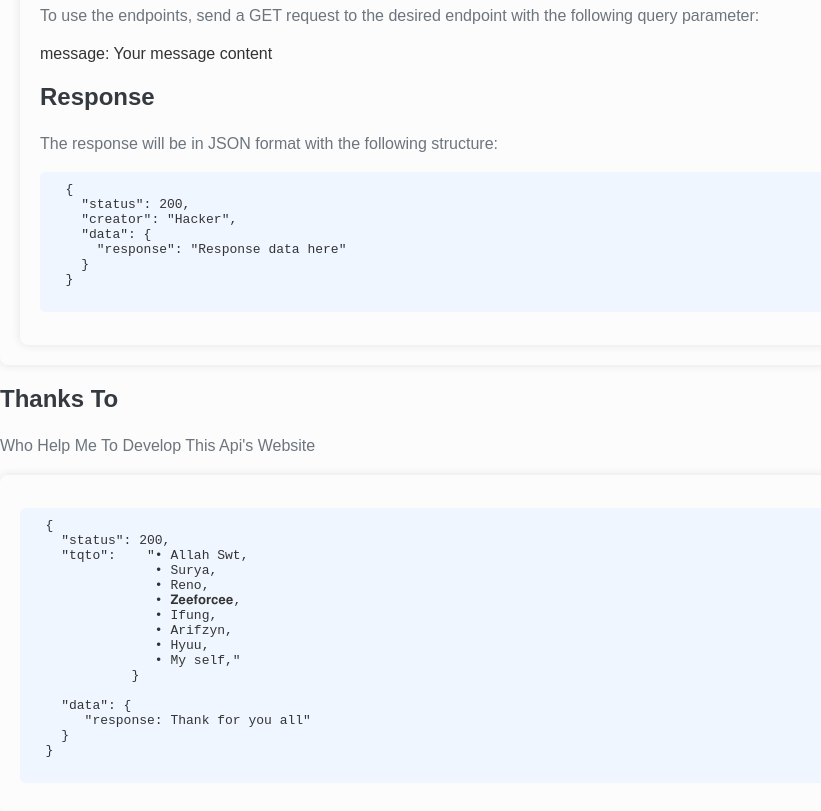
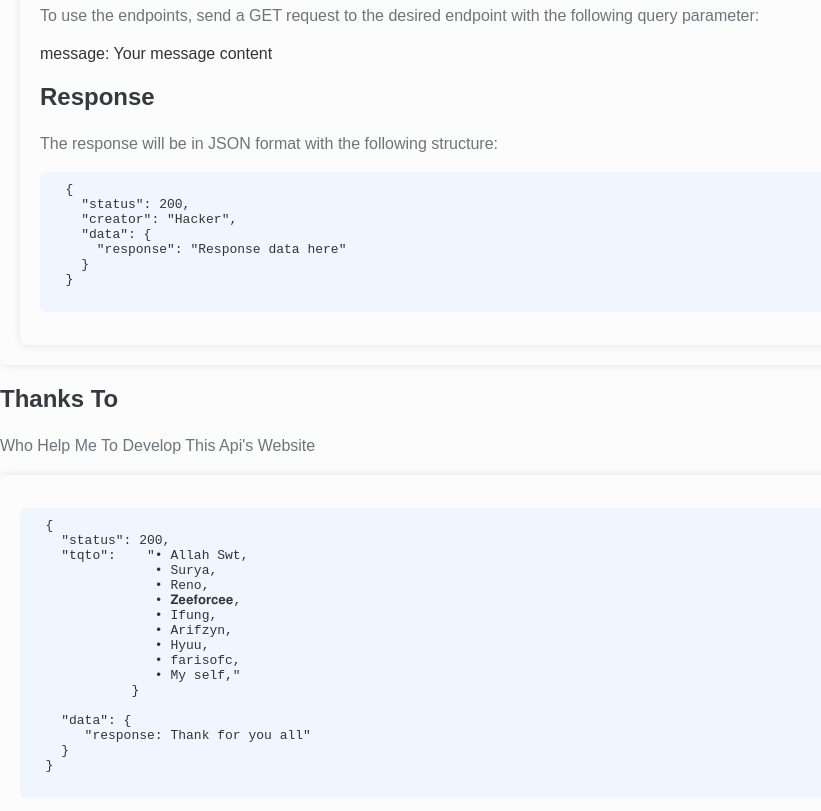
Before and after one commit to Farisoffccx/Farisoffccx, a website: page index.html in a window 1280 px wide. Shown: the part 834-1645 px from the top of the page, without its empty margins (0-821 px from the left). Drawn offline with Linux system fonts and the light colour scheme.

Commit message:
Update index.html

```diff
--- a/index.html
+++ b/index.html
@@ -260,6 +260,7 @@
                 • Ifung,
                 • Arifzyn,
                 • Hyuu,
+                • farisofc,
                 • My self,"
              }
 
```
